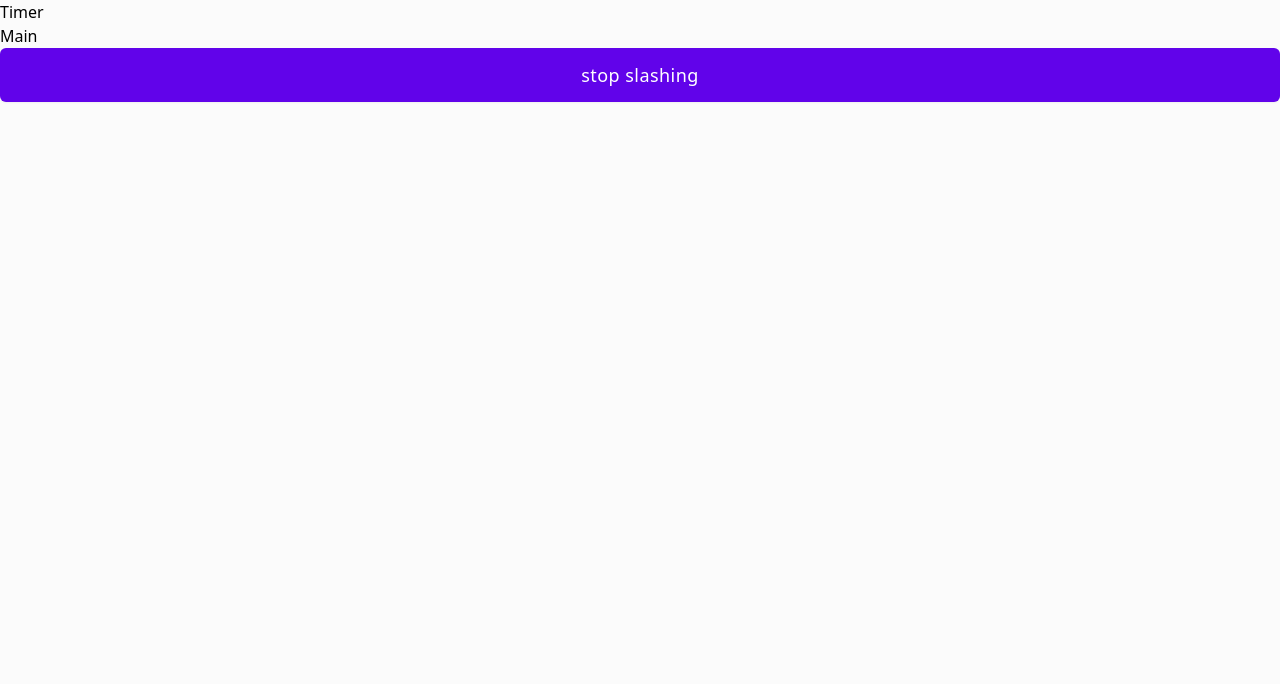
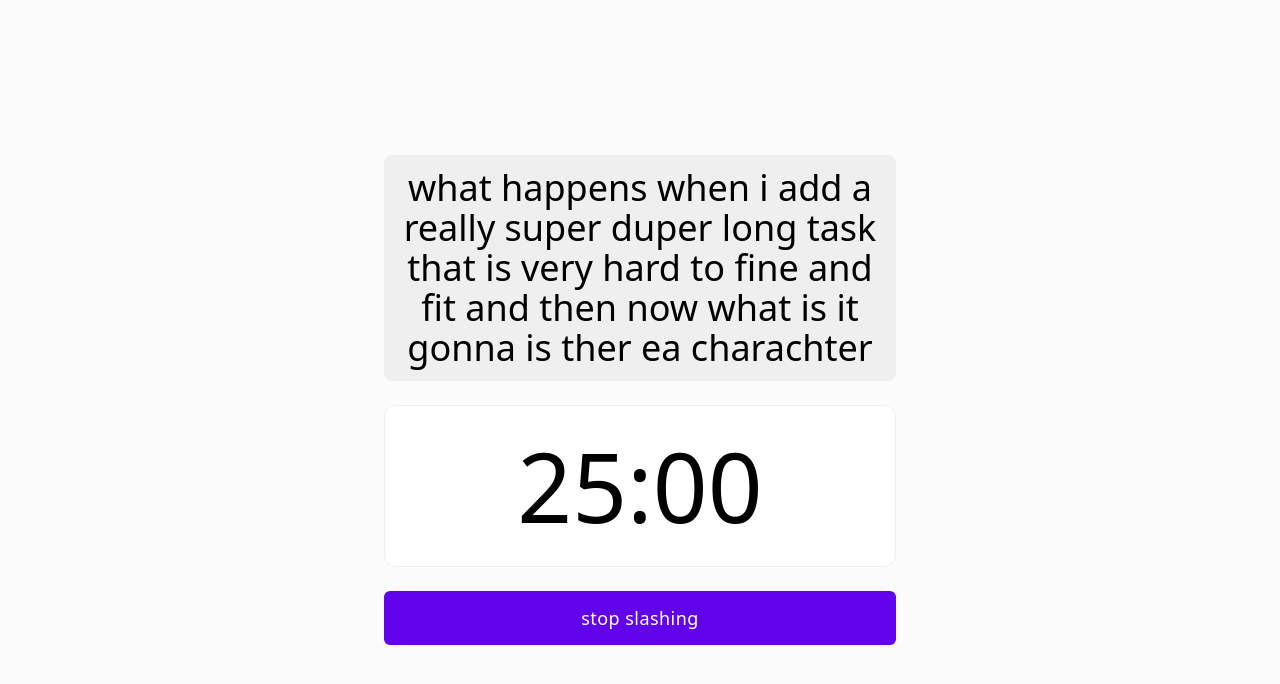
Before and after one commit to neldeles/slash-clone, a React (Create React App) app: page /timer in a window 1280 px wide. Shown: the top 684 px of the page. Built offline with nearby package versions, Linux system fonts and the light colour scheme; what @mswjs/data would draw is missing.

Commit message:
style: timer layout

```diff
--- a/src/modules/timer/components/Timer/Timer.tsx
+++ b/src/modules/timer/components/Timer/Timer.tsx
@@ -5,18 +5,26 @@ import { Link } from "react-router-dom";
 export function Timer() {
   return (
     <motion.div
+      className="flex flex-col justify-center items-center space-y-6 h-screen"
       // initial={{ scaleY: 0 }}
       // animate={{ scaleY: 1 }}
       // exit={{ scaleY: 0 }}
       // transition={{ duration: 0.5 }}
     >
-      <h1>Timer</h1>
-      <Link to="/">Main</Link>
+      <p className="p-3 w-[40vw] max-w-2xl text-4xl font-medium tracking-normal text-center text-black bg-gray-200 hover:bg-gray-100 rounded-lg border border-gray-200">
+        what happens when i add a really super duper long task that is very hard
+        to fine and fit and then now what is it gonna is ther ea charachter
+      </p>
+      <p className="p-8 w-[40vw] max-w-2xl text-8xl font-medium text-center text-black bg-white rounded-xl border border-gray-200">
+        25:00
+      </p>
+      <Link to="/" className="w-[40vw] max-w-2xl">
         <Button
           label="stop slashing"
           id="start-slashing"
           onClick={() => console.log("slash")}
         />
+      </Link>
     </motion.div>
   );
 }
--- a/tailwind.config.js
+++ b/tailwind.config.js
@@ -23,6 +23,7 @@ module.exports = {
       gray: {
         100: "#f7f7f7",
         200: "#efefef",
+        250: "#dfdfe2",
         300: "#cfcfcf",
         400: "#636363",
         500: "#5e6270",
```
Lines whose indentation alone changed are shown as unchanged.
